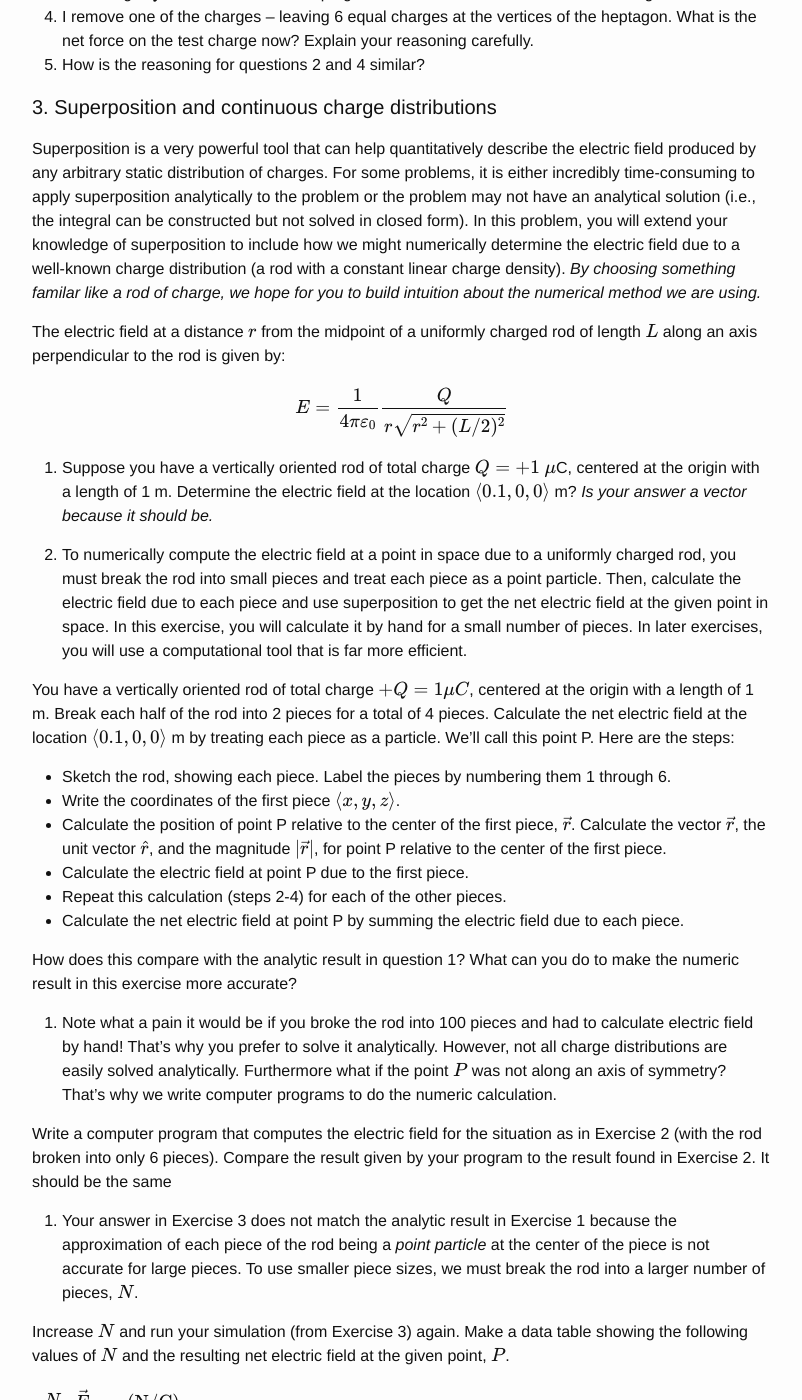
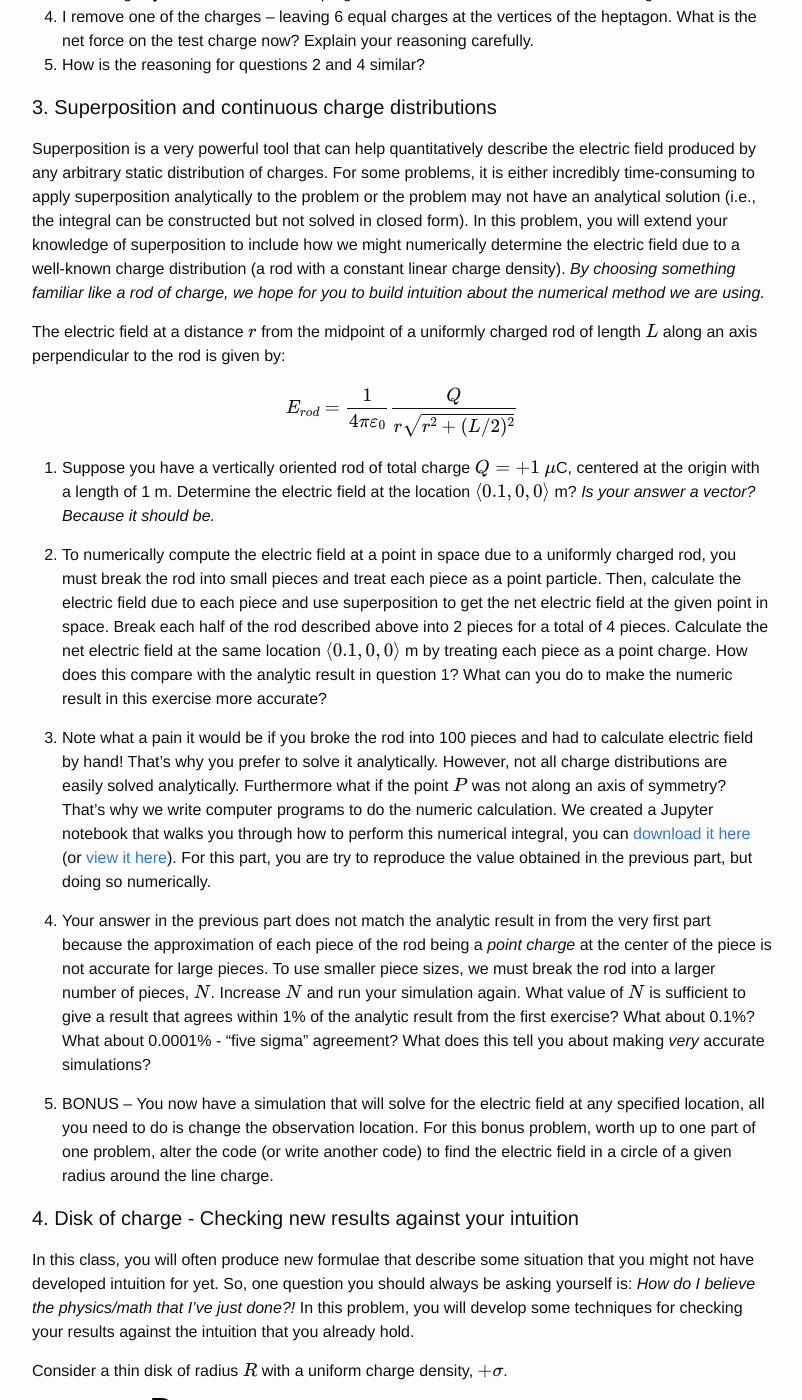
Before and after one commit to dannycab/phy481msu, a Jekyll site: the page built from assignments/homework2.md, in a window 1280 px wide and 1400 px high, scrolled down 1206 px. Shown: the whole window, without its empty margins (238-1040 px from the left). Built offline with Jekyll 4.4.1, drawn with Linux system fonts in a browser that asks for light colours; formulas are drawn with MathJax 3; some of the changed text lies outside the part shown.

Commit message:
Updates to HW 2
updated with spherical shell problem

```diff
--- a/assignments/homework2.md
+++ b/assignments/homework2.md
@@ -33,50 +33,23 @@
 
 #### 3. Superposition and continuous charge distributions
 
-Superposition is a very powerful tool that can help quantitatively describe the electric field produced by any arbitrary static distribution of charges. For some problems, it is either incredibly time-consuming to apply superposition analytically to the problem or the problem may not have an analytical solution (i.e., the integral can be constructed but not solved in closed form). In this problem, you will extend your knowledge of superposition to include how we might numerically determine the electric field due to a well-known charge distribution (a rod with a constant linear charge density). *By choosing something familar like a rod of charge, we hope for you to build intuition about the numerical method we are using.*
+Superposition is a very powerful tool that can help quantitatively describe the electric field produced by any arbitrary static distribution of charges. For some problems, it is either incredibly time-consuming to apply superposition analytically to the problem or the problem may not have an analytical solution (i.e., the integral can be constructed but not solved in closed form). In this problem, you will extend your knowledge of superposition to include how we might numerically determine the electric field due to a well-known charge distribution (a rod with a constant linear charge density). *By choosing something familiar like a rod of charge, we hope for you to build intuition about the numerical method we are using.*
 
 The electric field at a distance $r$ from the midpoint of a uniformly charged rod of length $L$ along an axis perpendicular to the rod is given by:
 
-$$E=\frac{1}{4\pi\varepsilon_0}\frac{Q}{r\sqrt{r^2+(L/2)^2}}$$
+$$E_{rod}=\frac{1}{4\pi\varepsilon_0}\frac{Q}{r\sqrt{r^2+(L/2)^2}}$$
 
-1. Suppose you have a vertically oriented rod of total charge $Q=+1\ \mu$C, centered at the origin with a length of 1 m. Determine the electric field at the location $\langle 0.1 , 0 , 0 \rangle$ m? *Is your answer a vector because it should be.*
+1. Suppose you have a vertically oriented rod of total charge $Q=+1\ \mu$C, centered at the origin with a length of 1 m. Determine the electric field at the location $\langle 0.1 , 0 , 0 \rangle$ m? *Is your answer a vector? Because it should be.*
 
-2. To numerically compute the electric field at a point in space due to a uniformly charged rod, you must break the rod into small pieces and treat each piece as a point particle.  Then, calculate the electric field due to each piece and use superposition to get the net electric field at the given point in space. In this exercise, you will calculate it by hand for a small number of pieces. In later exercises, you will use a computational tool that is far more efficient.
+2. To numerically compute the electric field at a point in space due to a uniformly charged rod, you must break the rod into small pieces and treat each piece as a point particle.  Then, calculate the electric field due to each piece and use superposition to get the net electric field at the given point in space.  Break each half of the rod described above into 2 pieces for a total of 4 pieces. Calculate the net electric field at the same location $\langle 0.1 , 0 , 0 \rangle$ m by treating each piece as a point charge. How does this compare with the analytic result in question 1? What can you do to make the numeric result in this exercise more accurate?
 
-You have a vertically oriented rod of total charge $+Q=1\mu C$, centered at the origin with a length of 1 m. Break each half of the rod into 2 pieces for a total of 4 pieces. Calculate the net electric field at the location $\langle 0.1 , 0 , 0 \rangle$ m by treating each piece as a particle. We'll call this point P.
-Here are the steps:
+3. Note what a pain it would be if you broke the rod into 100 pieces and had to calculate electric field by hand! That's why you prefer to solve it analytically. However, not all charge distributions are easily solved analytically. Furthermore what if the point $P$ was not along an axis of symmetry? That's why we write computer programs to do the numeric calculation. We created a Jupyter notebook that walks you through how to perform this numerical integral, you can [download it here](../jupyter/HW2-ElectricFieldChargedRod.ipynb) (or [view it here](https://github.com/dannycab/phy481msu/blob/gh-pages/jupyter/HW2-ElectricFieldChargedRod.ipynb)). For this part, you are try to reproduce the value obtained in the previous part, but doing so numerically.
 
-* Sketch the rod, showing each piece. Label the pieces by numbering them 1 through 6.
-* Write the coordinates of the first piece $\langle x , y , z \rangle$.
-* Calculate the position of point P relative to the center of the first piece, $\vec{r}$. Calculate the vector $\vec{r}$, the unit vector $\hat{r}$, and the magnitude $\|\vec{r}\|$, for point P relative to the center of the first piece.
-* Calculate the electric field at point P due to the first piece.
-* Repeat this calculation (steps 2-4) for each of the other pieces.
-* Calculate the net electric field at point P by summing the electric field due to each piece.
 
-How does this compare with the analytic result in question 1? What can you do to make the numeric result in this exercise more accurate?
+4. Your answer in the previous part does not match the analytic result in from the very first part because the approximation of each piece of the rod being a *point charge* at the center of the piece is not accurate for large pieces. To use smaller piece sizes, we must break the rod into a larger number of pieces, $N$. Increase $N$ and run your simulation again. What value of $N$ is sufficient to give a result that agrees within 1% of the analytic result from the first exercise? What about 0.1%? What about 0.0001% - "five sigma" agreement? What does this tell you about making *very* accurate simulations?
 
-3. Note what a pain it would be if you broke the rod into 100 pieces and had to calculate electric field by hand! That's why you prefer to solve it analytically. However, not all charge distributions are easily solved analytically. Furthermore what if the point $P$ was not along an axis of symmetry? That's why we write computer programs to do the numeric calculation.
+5. BONUS -- You now have a simulation that will solve for the electric field at any specified location, all you need to do is change the observation location. For this bonus problem, worth up to one part of one problem, alter the code (or write another code) to find the electric field in a circle of a given radius around the line charge.
 
-Write a computer program that computes the electric field for the situation as in Exercise 2 (with the rod broken into only 6 pieces). Compare the result given by your program to the result found in Exercise 2. It should be the same
-
-4. Your answer in Exercise 3 does not match the analytic result in Exercise 1 because the approximation of each piece of the rod being a *point particle* at the center of the piece is not accurate for large pieces. To use smaller piece sizes, we must break the rod into a larger number of pieces, $N$.
-
-Increase $N$ and run your simulation (from Exercise 3) again. Make a data table showing the following values of $N$ and the resulting net electric field at the given point, $P$.
-
-| $N$ | $\vec{E}_{net} \quad \mathrm{(N/C)}$ |
-| -- | -- |
-| 6 | |
-| 10 | |
-| 50 | |
-| 100 | |
-| 500 | |
-| 1000 | |
-
-What value of $N$ is sufficient to give a result that agrees within 1% of the analytic result from Exercise 1?
-
-5. Using the same charge and length for the rod, calculate analytically the electric field at the location $< 0, 0.6 , 0 >$ m, that is along the axis of the rod. Use your program to numerically compute the electric field at the same point. Verify that you get a similar result, depending on the value of $N$ that you use.
-
-6. The advantage of computing the electric field numerically is you can compute the electric field at any point P in space. What is the electric field at the location $< 0.1, 0.5 , 0 >$ m?
 
 #### 4. Disk of charge - Checking new results against your intuition
 
@@ -109,3 +82,13 @@
 3. Consider the situation where the particle is very close to a large ring (i.e., where $x/a\;<<\;1$). Determine the approximate form of the differential equation for this case -- keep only terms that depend linearly on $x$. This is called "linearizing" the differential equation, which makes it analytically tractable.
 4. Solve the differential equation for the case where the particle starts from rest at a distance of $x_0$ from the ring. Sketch the resulting motion of the test charge as a function of time. Does your graph agree with your intuition about the motion?
 5. What would happen to the test charge if it was not placed precisely on the central axis? Why?
+6. simulation
+
+#### 6. Finding the electric field of spherical shell using direct integration
+
+In this class, you will learn a mathematical technique (Gauss' Law) that makes solving for the electric field relatively simple in comparison to direct integration for certain kinds of problems. In this problem, you will solve for the electric field that can be determined using Gauss' Law, but you will use direct integration instead. This problem involves relatively sophisticated integral, which you are free to look up, have some software solve, or (for the gluttons for pain) solve yourself. The message here is: when you run across a difficult piece of math, it's ok to use your resources.
+
+1. Find the electric field a distance $z$ above the center of a spherical surface of radius $R$, which carries a uniform surface charge density $\sigma$. Do this by explicit integration (i.e., starting from Griffith's equation 2.7), please. Just treat the case of $z > R$ (*outside* the sphere). Express your answer in terms of the total charge $q$ on the sphere. *Also, be careful, when you get a square root, to take the positive root:* $\sqrt{R^2 + z^2 - 2Rz}=(R-z)$ if $R>z$, but it's $(z-R)$ if $R<z$.
+2. Check your answer using a units check and your knowledge from PHY 184. Briefly discuss what the answer should be outside the sphere. What should the answer be inside the sphere and why? *You don't have to solve that problem explicitly.*
+
+*Historical note: Newton solved part 1 using geometry (no calculus!!) This geometric proof is tricky and still excites debate: see R. Weinstock Am. J. Phys., 52, (1984), p. 883; H. Erlichson, Am. J. Phys. 58, (1990) p. 882. Newton thought calculus should be kept secret, and held up publication of Principia until he could work out these non-calculus proofs. He published calculus much later, about the same time as Leibniz published his calculus.*
```
Also changed, not shown: 1 other file.
